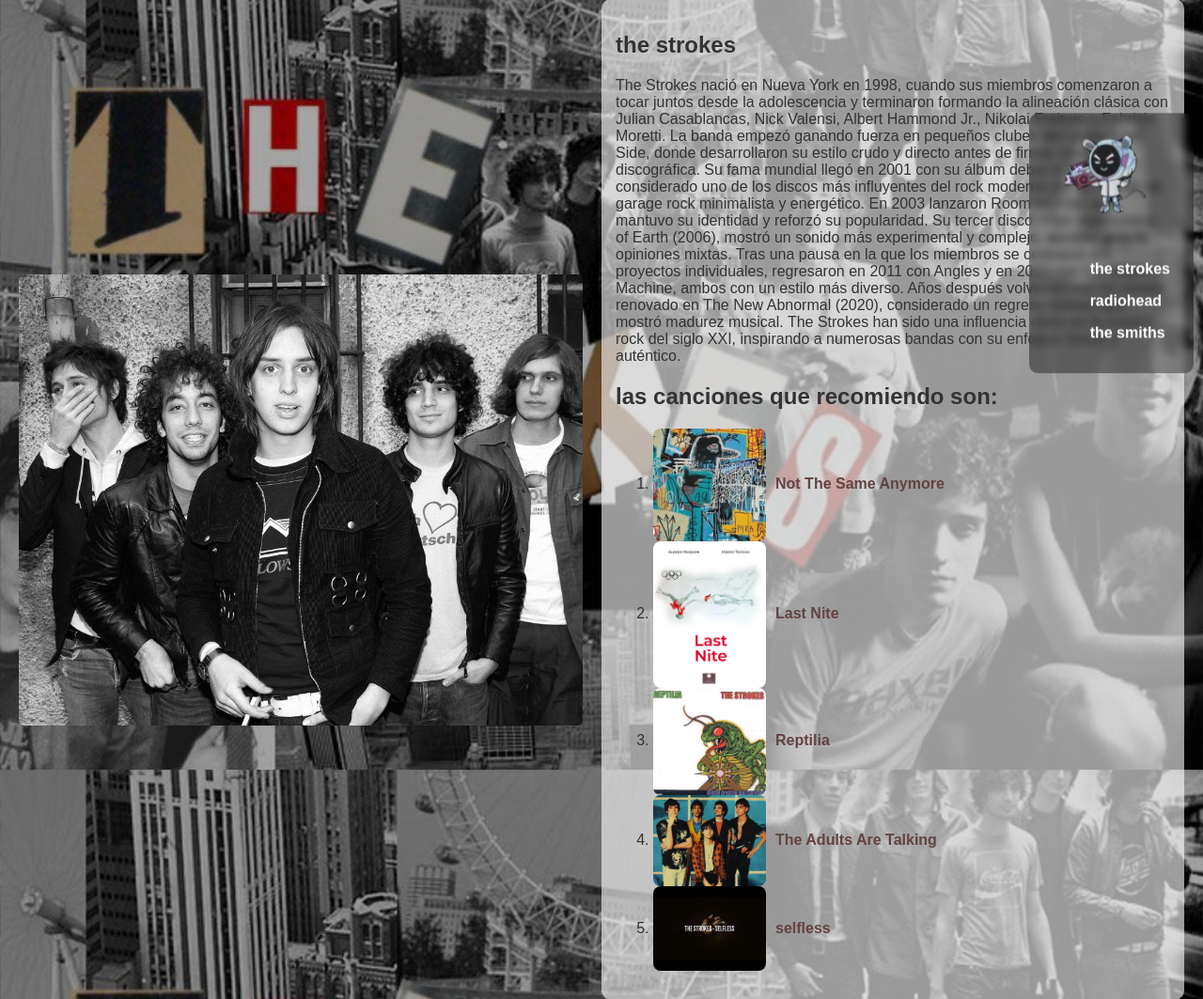
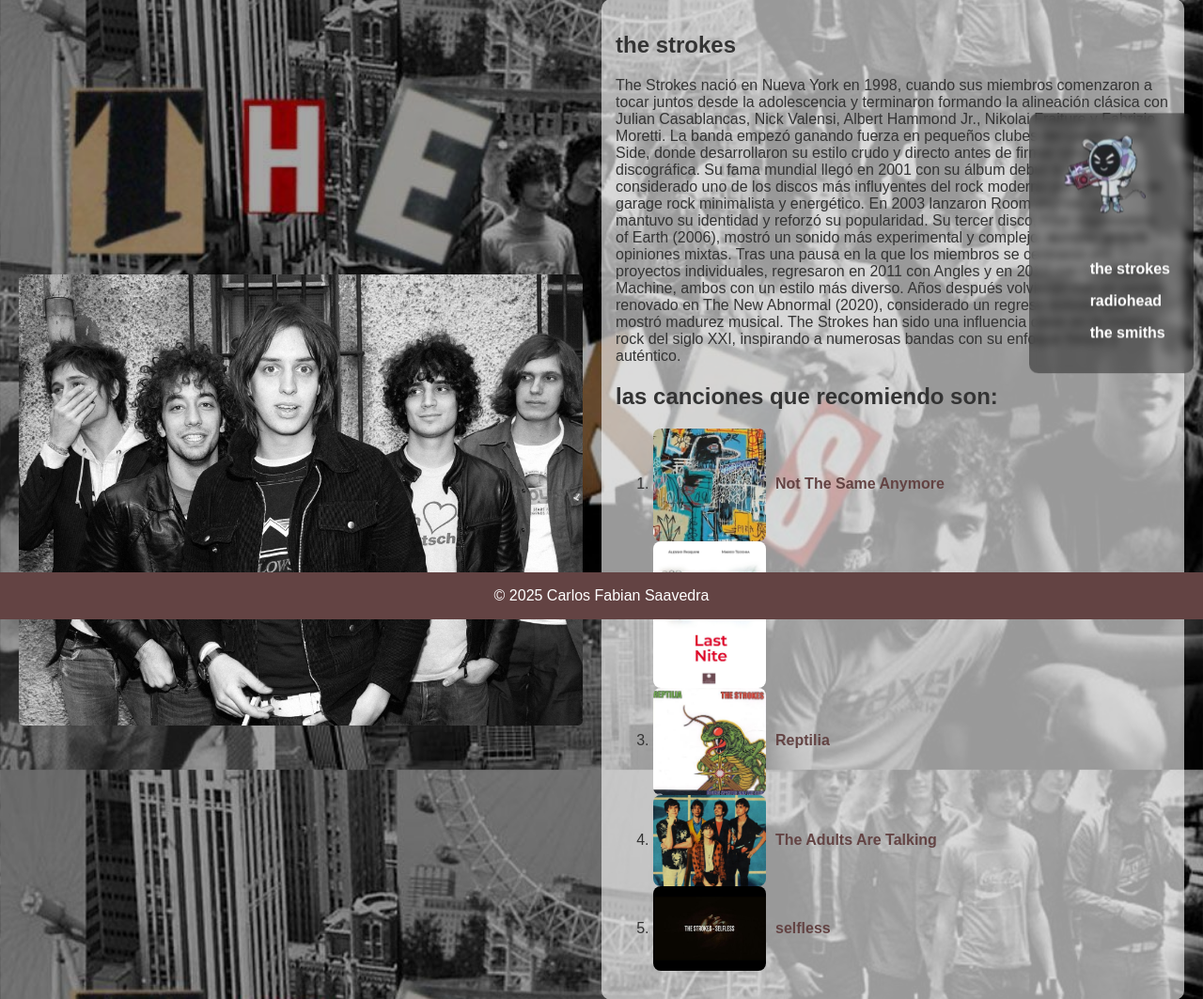
Before and after one commit to Fabiank777/Fabiank777.github.io, a PHP site: page / in a window 1280 px wide. Shown: the part 141-1204 px from the top of the page at 94% size. Run offline with PHP 8.4, Linux system fonts and the light colour scheme.

Commit message:
Refactor proyecto.css for improved styling

```diff
--- a/proyecto.css
+++ b/proyecto.css
@@ -74,7 +74,15 @@
     line-height: 1;
     text-align: justify;
 }
-
+footer {
+    background-color: #634343;
+    color: white;
+    text-align: center;
+    padding: 0px;
+    position: fixed;
+    bottom: 0;
+    width: 100%;
+}
 .strokes-contenido {
     display: flex;
     gap: 20px;
```
